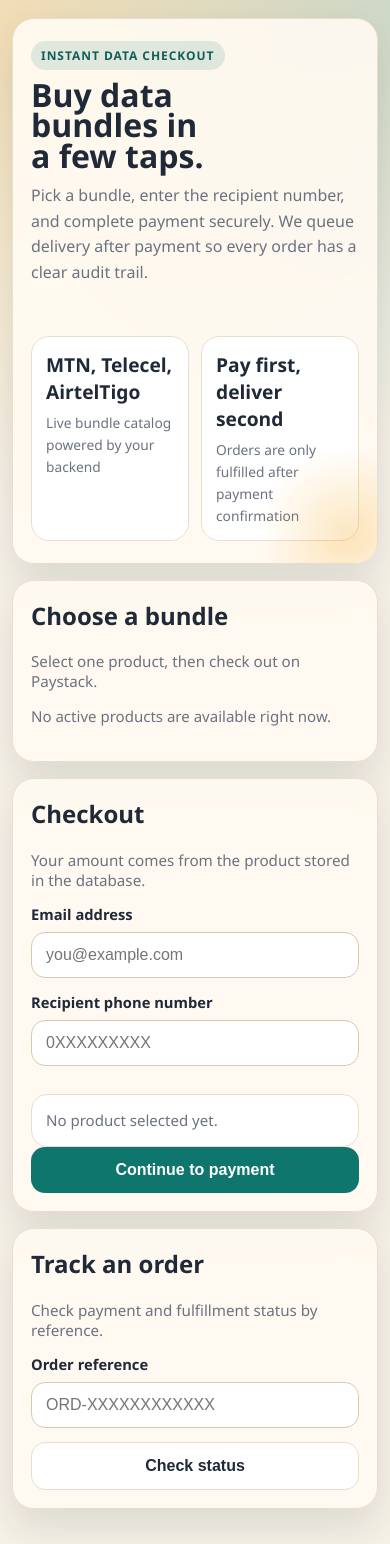
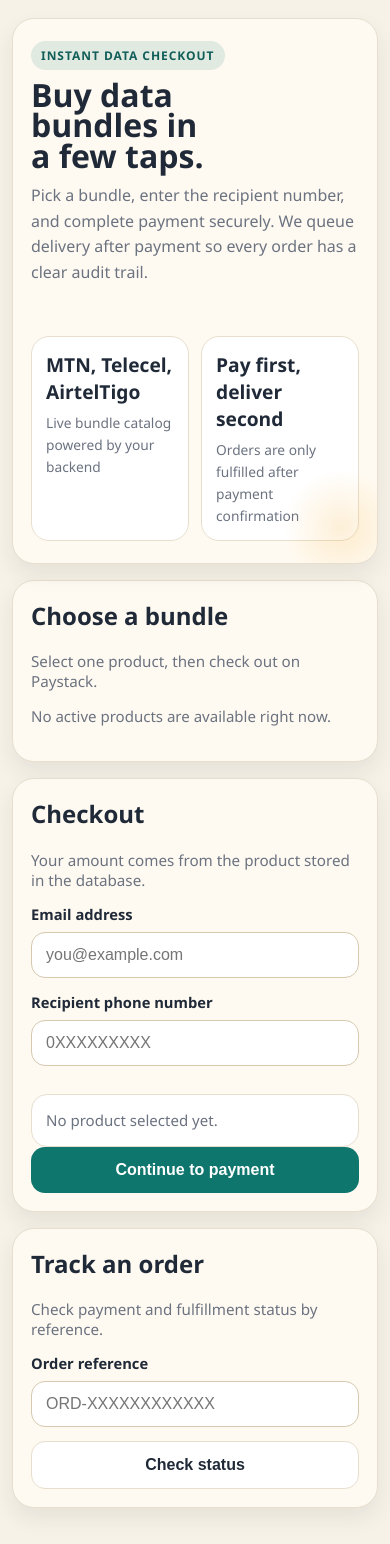
Before and after one commit to Jude-Vigor/flask-payment-api, a Flask app: page / in a window 390 px wide. Run offline with Flask 3, Linux system fonts and the light colour scheme; data that the repository does not hold is empty; parts of the project's set-up code (start-up, migrations or seed data) failed here and were passed over.

Commit message:
Update storefront template

```diff
--- a/templates/index.html
+++ b/templates/index.html
@@ -15,7 +15,7 @@
             --brand-dark: #115e59;
             --accent: #f59e0b;
             --danger: #b91c1c;
-            --shadow: 0 18px 40px rgba(35, 33, 26, 0.12);
+            --shadow: 0 10px 22px rgba(35, 33, 26, 0.08);
             --radius: 22px;
         }
 
@@ -27,10 +27,7 @@
             margin: 0;
             font-family: "Segoe UI", Tahoma, Geneva, Verdana, sans-serif;
             color: var(--ink);
-            background:
-                radial-gradient(circle at top left, rgba(245, 158, 11, 0.22), transparent 32%),
-                radial-gradient(circle at top right, rgba(15, 118, 110, 0.18), transparent 28%),
-                var(--bg);
+            background: var(--bg);
         }
 
         .page {
@@ -41,11 +38,10 @@
 
         .hero,
         .panel {
-            background: rgba(255, 250, 241, 0.92);
+            background: var(--panel);
             border: 1px solid var(--line);
             border-radius: var(--radius);
             box-shadow: var(--shadow);
-            backdrop-filter: blur(10px);
         }
 
         .hero {
@@ -60,7 +56,7 @@
             inset: auto -60px -60px auto;
             width: 180px;
             height: 180px;
-            background: radial-gradient(circle, rgba(245, 158, 11, 0.25), transparent 68%);
+            background: radial-gradient(circle, rgba(245, 158, 11, 0.16), transparent 68%);
         }
 
         .eyebrow {
@@ -155,7 +151,7 @@
         .product-card.active {
             border-color: var(--brand);
             transform: translateY(-2px);
-            box-shadow: 0 16px 30px rgba(15, 118, 110, 0.12);
+            box-shadow: 0 8px 18px rgba(15, 118, 110, 0.10);
         }
 
         .product-meta {
@@ -289,6 +285,18 @@
 
             .products {
                 grid-template-columns: repeat(2, minmax(0, 1fr));
+            }
+        }
+
+        @media (max-width: 839px) {
+            .hero::after {
+                width: 120px;
+                height: 120px;
+                inset: auto -24px -24px auto;
+            }
+
+            .product-card.active {
+                transform: none;
             }
         }
     </style>
```
